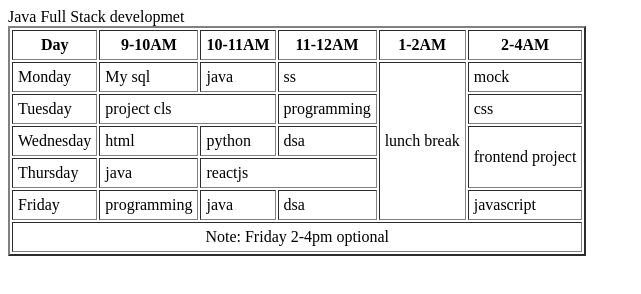
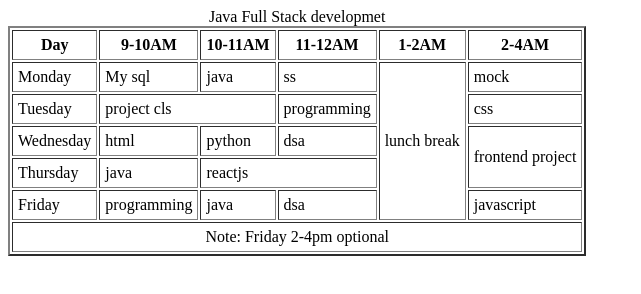
Before and after one commit to sree-020704/HTML-PROJECT3, a plain HTML site: page index.html in a window 1280 px wide. Shown: the whole page, without its empty margins (0-641 px from the left). Drawn offline with Linux system fonts and the light colour scheme.

Commit message:
Fix HTML encoding issues in index.html

```diff
--- a/index.html
+++ b/index.html
@@ -8,9 +8,7 @@
   <body>
     <table border="2px" cellpadding="5">
       <thead>
-        <caption></caption>
-          Java Full Stack developmet
-        </caption>
+        <caption>Java Full Stack developmet</caption>
         <tr>
           <th>Day</th>
           <th>9-10AM</th>
```
